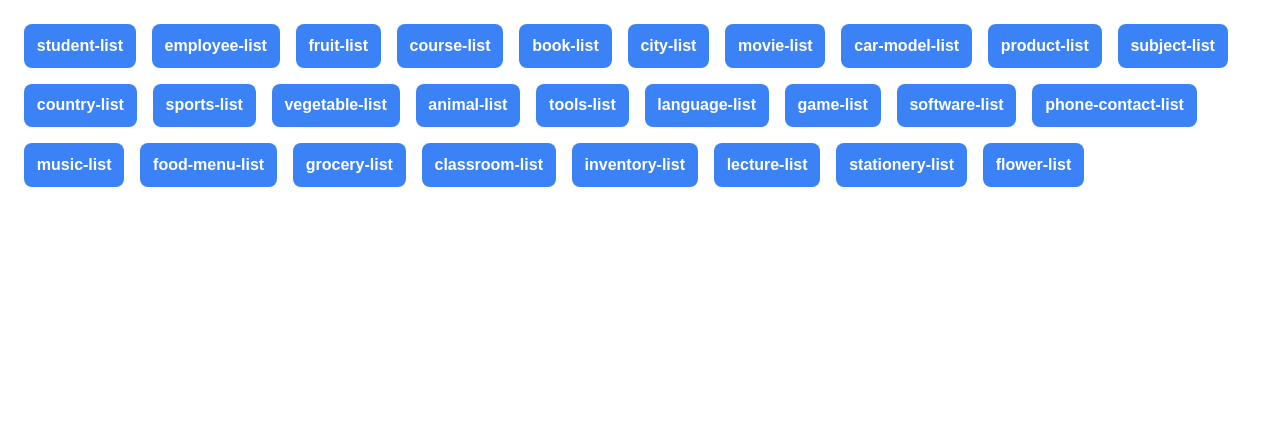
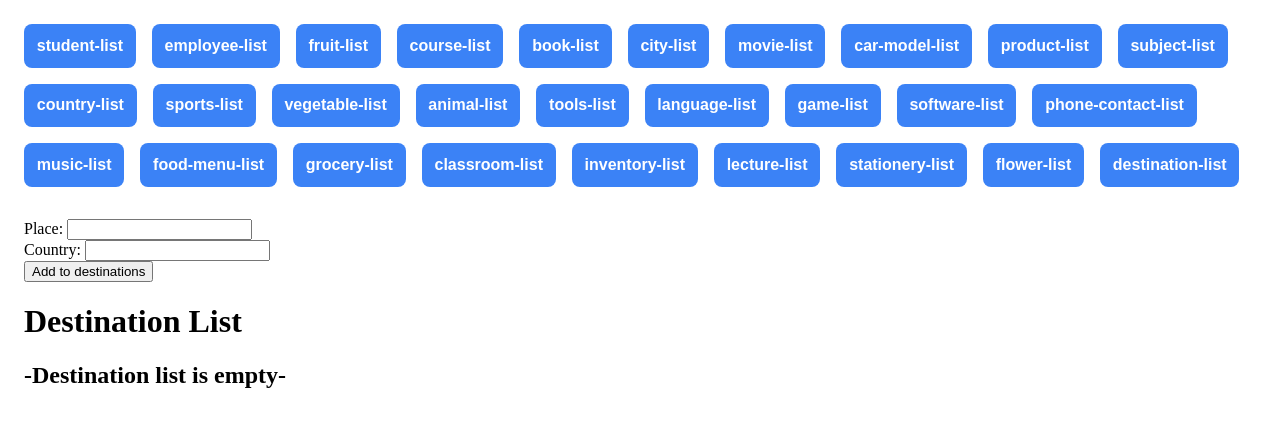
Before and after one commit to devken4u/angular-50-ds-services, an Angular app: page /destination-list in a window 1280 px wide. Before the commit this address led to /. Shown: the top 426 px of the page. Built offline with nearby package versions, Linux system fonts and the light colour scheme.

Commit message:
feat(destination list): Added destination list component

```diff
--- a/src/app/app.module.ts
+++ b/src/app/app.module.ts
@@ -31,6 +31,7 @@ import { InventoryListComponent } from './inventory-list/inventory-list.componen
 import { LectureListComponent } from './lecture-list/lecture-list.component';
 import { StationeryListComponent } from './stationery-list/stationery-list.component';
 import { FlowerListComponent } from './flower-list/flower-list.component';
+import { DestionationListComponent } from './destionation-list/destionation-list.component';
 
 @NgModule({
   declarations: [
@@ -61,7 +62,8 @@ import { FlowerListComponent } from './flower-list/flower-list.component';
     InventoryListComponent,
     LectureListComponent,
     StationeryListComponent,
-    FlowerListComponent
+    FlowerListComponent,
+    DestionationListComponent
   ],
   imports: [
     RouterOutlet,
--- a/src/app/app.routes.ts
+++ b/src/app/app.routes.ts
@@ -26,6 +26,7 @@ import { InventoryListComponent } from './inventory-list/inventory-list.componen
 import { LectureListComponent } from './lecture-list/lecture-list.component';
 import { StationeryListComponent } from './stationery-list/stationery-list.component';
 import { FlowerListComponent } from './flower-list/flower-list.component';
+import { DestionationListComponent } from './destionation-list/destionation-list.component';
 
 export const routes: Routes = [
   { path: '', redirectTo: 'student-list', pathMatch: 'full' },
@@ -56,4 +57,5 @@ export const routes: Routes = [
   { path: 'lecture-list', component: LectureListComponent },
   { path: 'stationery-list', component: StationeryListComponent },
   { path: 'flower-list', component: FlowerListComponent },
+  { path: 'destination-list', component: DestionationListComponent },
 ];
--- /dev/null
+++ b/src/app/destionation-list/destionation-list.component.html
@@ -0,0 +1,26 @@
+<main>
+  <div>
+    <label for="place">Place: </label>
+    <input type="text" id="place" [(ngModel)]="place" />
+    <br />
+    <label for="country">Country: </label>
+    <input type="text" id="country" [(ngModel)]="country" />
+    <br />
+    <button (click)="add()">Add to destinations</button>
+  </div>
+  <div>
+    <h1>Destination List</h1>
+    @if( destinationList.length === 0){
+    <h2>-Destination list is empty-</h2>
+    }@else{
+    <ol>
+      @for( destination of destinationList; track $index){
+      <li [style.marginBottom]="'20px'">
+        Place: {{ destination.place }} <br />
+        Country: {{ destination.country }}
+      </li>
+      }
+    </ol>
+    }
+  </div>
+</main>
--- /dev/null
+++ b/src/app/destionation-list/destionation-list.component.ts
@@ -0,0 +1,23 @@
+import { Component } from '@angular/core';
+import { Destination } from '../types';
+
+@Component({
+  selector: 'app-destionation-list',
+  templateUrl: './destionation-list.component.html',
+  styleUrl: './destionation-list.component.css',
+})
+export class DestionationListComponent {
+  destinationList: Destination[] = [];
+
+  place: string = '';
+  country: string = '';
+
+  add() {
+    this.destinationList.push({
+      place: this.place,
+      country: this.country,
+    });
+    this.place = '';
+    this.country = '';
+  }
+}
--- a/src/app/types.ts
+++ b/src/app/types.ts
@@ -124,3 +124,8 @@ export type Stationery = {
 export type Flower = {
   name: string;
 };
+
+export type Destination = {
+  place: string;
+  country: string;
+};
```
Also changed, not shown: src/app/destionation-list/destionation-list.component.css (added), 1 other file (tests, documents, lock files or other folders).
